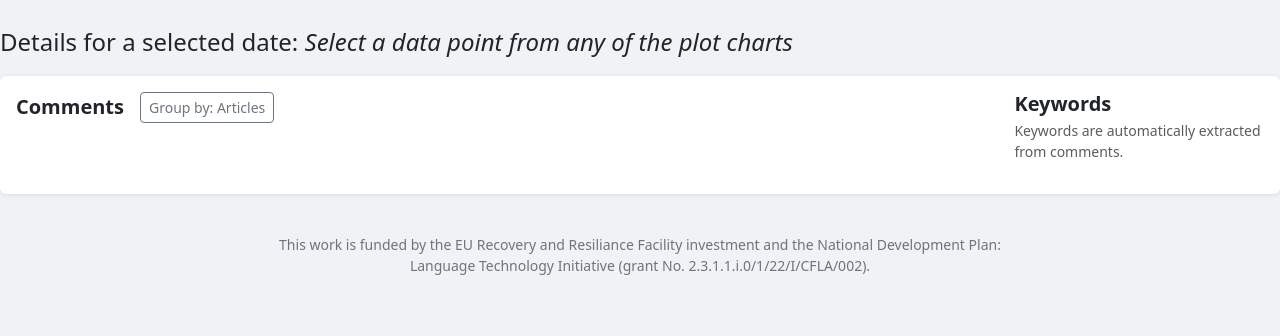
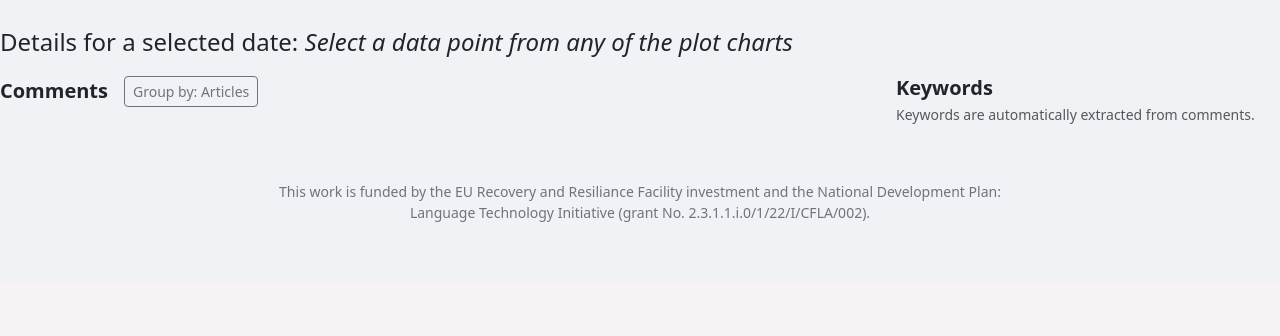
Before and after one commit to LUMII-AILab/Barometrs, a FastAPI app: template templates/index.html in a window 1280 px wide. Shown: the part 1142-1478 px from the top of the page. After the commit the page ends 1364 px from the top, so only its background shows below. Run offline with FastAPI, Linux system fonts and the light colour scheme; the template is opened without the code that fills it, so the values that code supplies are empty; some libraries are stand-ins or nearby versions.

Commit message:
Set transparent background to the detail section.

```diff
--- a/static/css/main.css
+++ b/static/css/main.css
@@ -73,8 +73,14 @@ body {
 
 .detail-card {
     border: none;
-    box-shadow: 0 1px 4px rgba(0, 0, 0, .1);
+    box-shadow: none;
     margin-bottom: 16px;
+    background-color: transparent;
+}
+
+.detail-card .card-body {
+    background-color: transparent;
+    padding: 0;
 }
 
 .detail-section-title {
@@ -195,7 +201,7 @@ body {
     max-width: 50%;
 
     @media (min-width: 1200px) {
-        max-width: 20%;
+        max-width: 30%;
     }
 }
 
```
